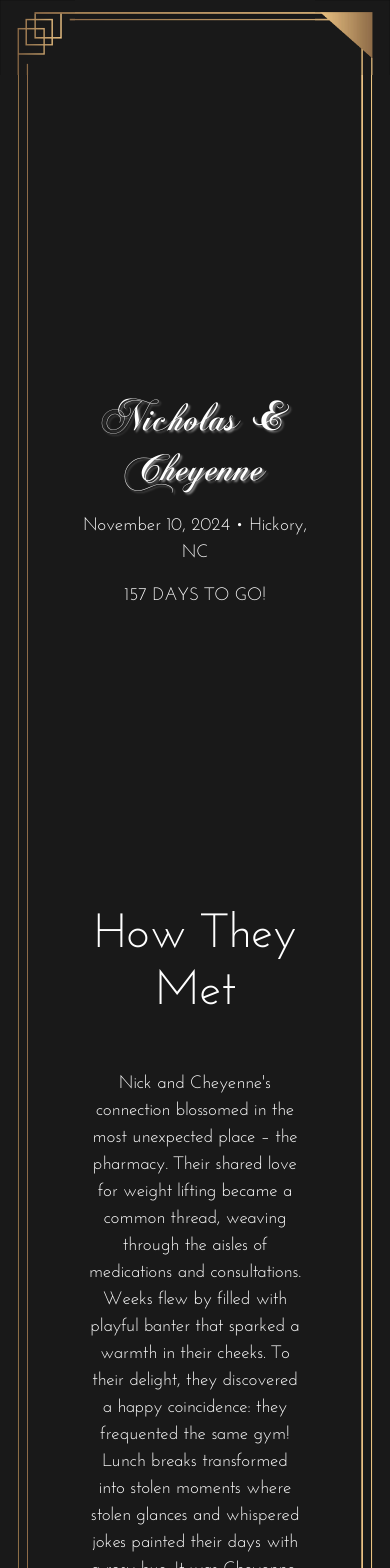
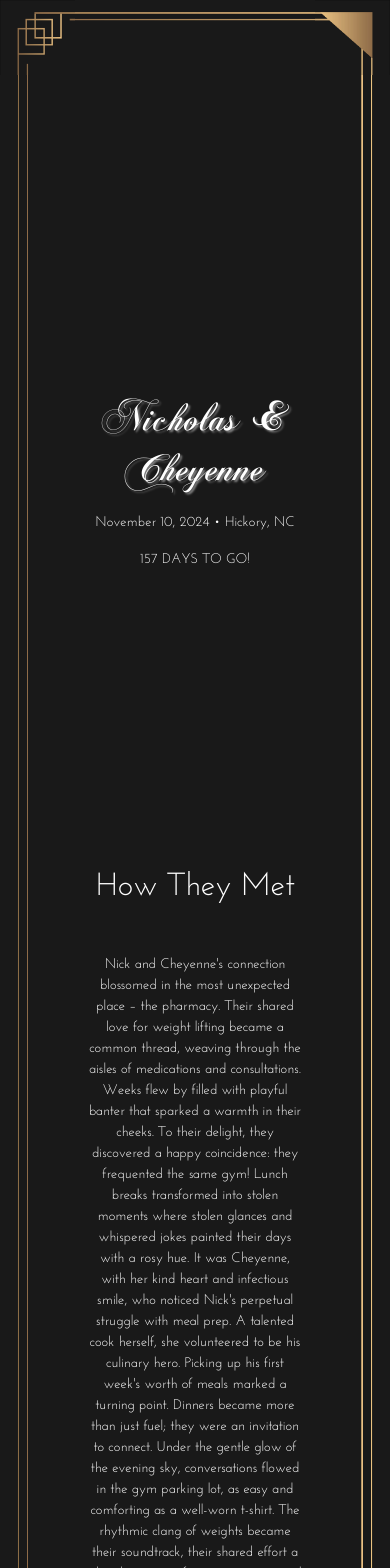
Before and after one commit to ncapel/capel-wedding-app, a React (Create React App) app: page / in a window 390 px wide. Shown: the top 1568 px of the page. Built offline with nearby package versions, Linux system fonts and the light colour scheme.

Commit message:
adjusting font sizes, and fixed navbar on mobile devices

```diff
--- a/src/Components/Info.js
+++ b/src/Components/Info.js
@@ -8,14 +8,14 @@ function WeddingInfo (props) {
         <Row className='d-flex justify-content-center wed-info text-center' id='wedding-info'>
             <h2 className='sub-title text-white mb-5'>Wedding Info </h2>
             <Col xxs={12} md={8} lg={6} className='p-0 mt-5'>
-                <h2 className='sub-title text-white mb-3'>Ceremony & Reception</h2>
+                <h3 className='sub-title text-white mb-3'>Ceremony & Reception</h3>
                 <p className='sub-title text-white'>Warehouse 18 - 18 2nd St SE, Hickory, NC 28602</p>
                 <p className='sub-title text-white'>Ceremony - 4:00 PM</p>
                 <p className='sub-title text-white'>Reception - 5:00 PM</p>
                 <Image src={props.imgPath} alt='pic of the venue' className='venue-image'/>
             </Col>
             <Col xxs={12} md={8} lg={6} className='p0 mt-5'>
-                <h2 className='sub-title text-white mb-5'>Dress Code & Accomodations</h2>
+                <h3 className='sub-title text-white mb-5'>Dress Code & Accomodations</h3>
                 <p className='sub-title text-white px-5'>We have reserved a block of rooms at Hilton Garden Inn Hickory
                 <br></br>
                 1320 17th Street Dr SE, Hickory, NC 28602 - <a href='https://www.hilton.com/en/attend-my-event/hcksegi-91p-1aa52f9e-5b00-4f54-809a-c87e6656fb74' target='_blank' className='text-white'>Book Now</a>
--- a/src/index.css
+++ b/src/index.css
@@ -31,6 +31,8 @@ code {
     top: 35px;
     position: fixed;
     align-items:first baseline;
+    background-image: linear-gradient(to right, #e7be7f, #906e49);
+    border-radius: 10px;
   }
 
   .hidden {
@@ -71,7 +73,6 @@ code {
     border-image: url('./assets/img/bg_img.jpg') 500 stretch;
     overflow-y: scroll;
     overflow-x: hidden;
-    z-index: -10 !important;
   }
 
   .title {
@@ -88,6 +89,11 @@ code {
   h2 {
     font-size: 48px !important;
   }
+
+   h3 {
+    font-size: 32px !important;
+  }
+
 
   .header {
     margin-top: 250px;
@@ -118,14 +124,18 @@ code {
 
   .horizontal-navbar {
     width: 30px;
+    background-image: none;
+    border-radius: none;
   }
 }
 
 @media (max-width: 768px) {
 
   .horizontal-navbar {
+    left: 0;
     width: 30px;
-
+    background-image: none;
+    border-radius: none;
   }
 
   .nav-links {
@@ -141,12 +151,16 @@ code {
   }
 
   .sub-title {
-    font-size: 18px;
+    font-size: 14px;
 
   }
 
   h2 {
-    font-size: 20px;
+    font-size: 32px !important;
+  }
+
+  h3 {
+    font-size: 24px !important;
   }
 
   .story {
@@ -168,7 +182,6 @@ code {
     border-image: url('./assets/img/bg_img.jpg') 500 stretch;
     overflow-y: scroll;
     overflow-x: hidden;
-    z-index: -10 !important;
   }
 
 }
```
